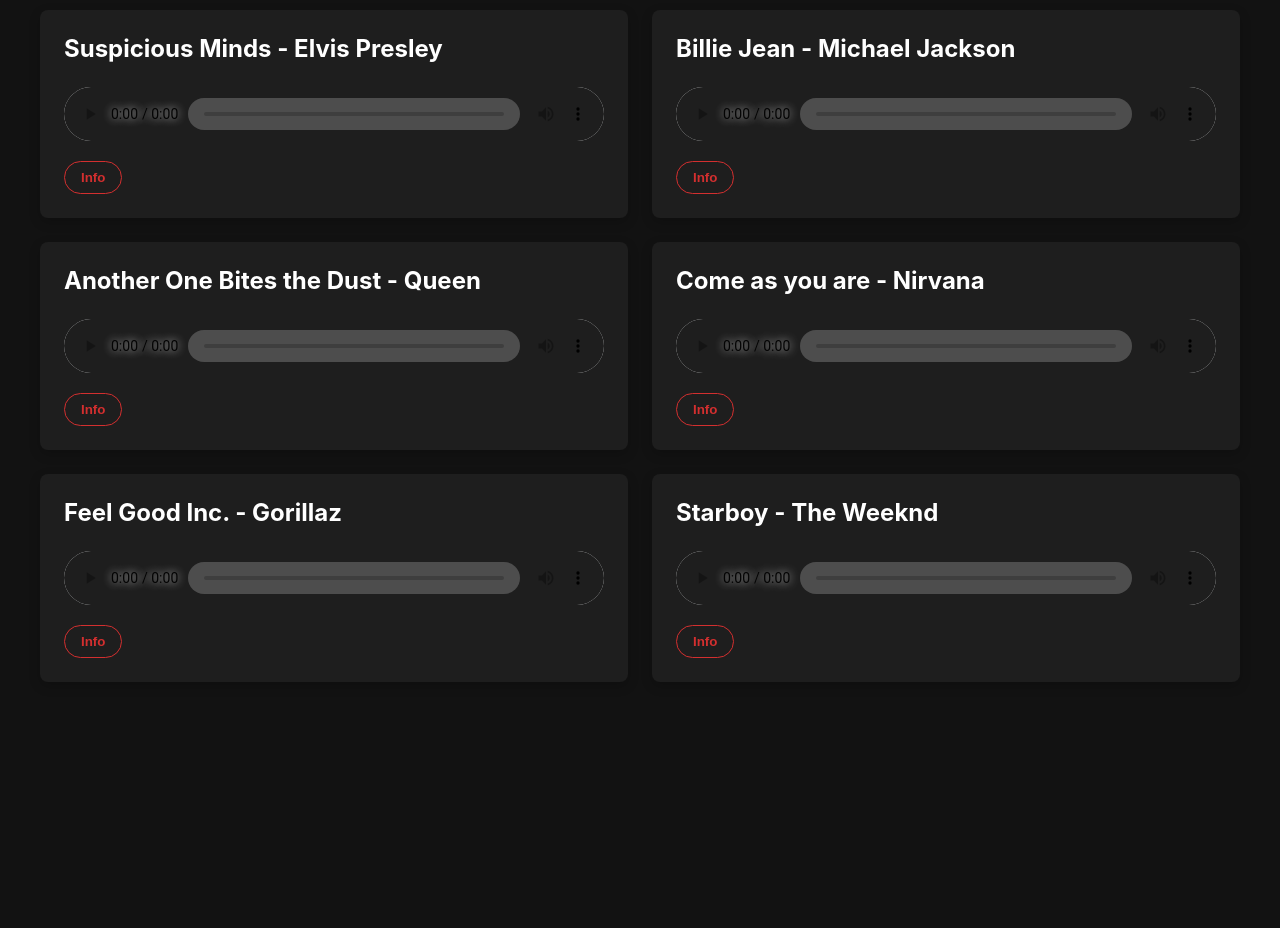
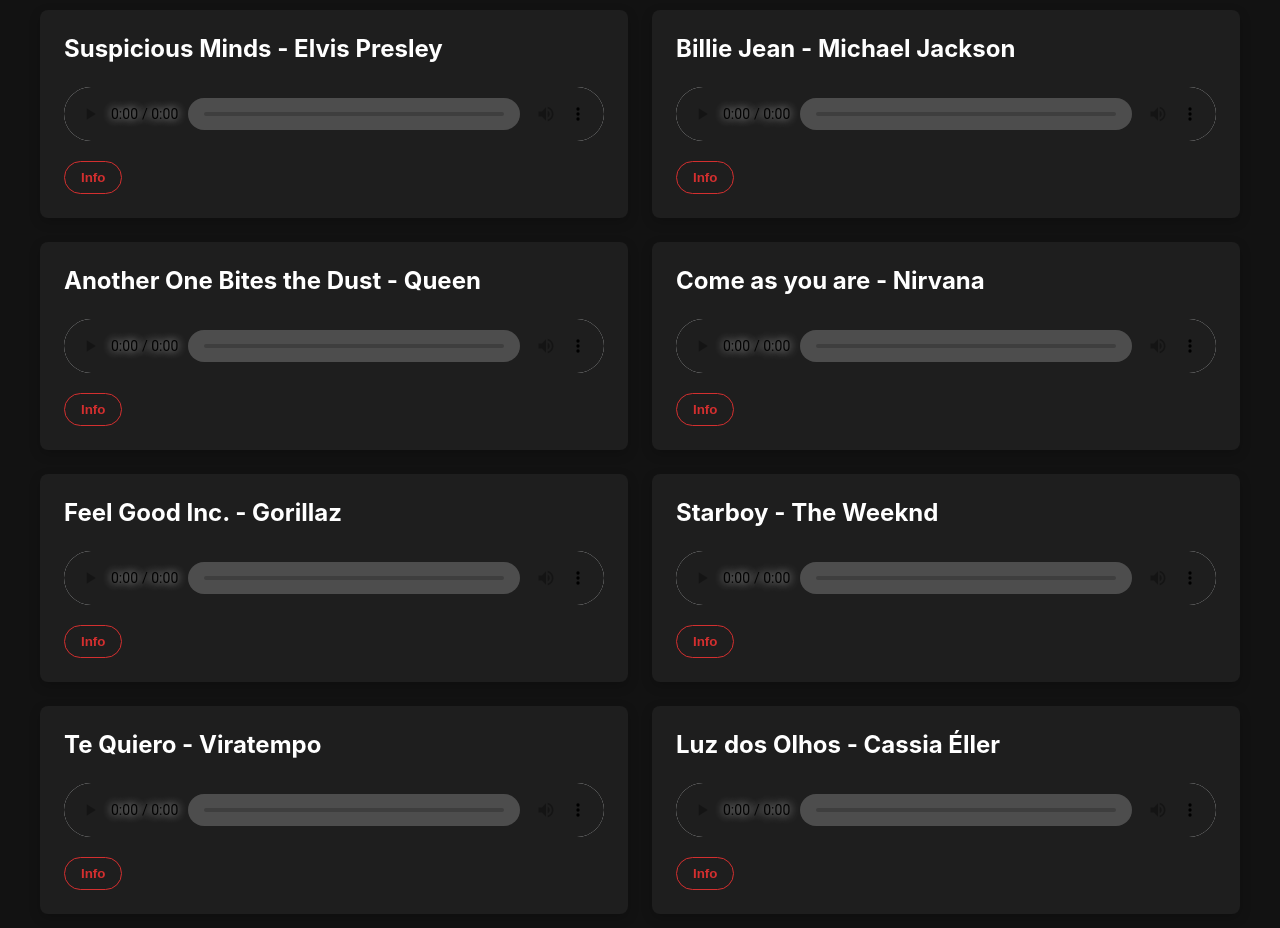
Before and after one commit to VictorJCFerreira/MiniPlayer-HTTP_Server, a plain HTML site: page MusicPlayer/assets/MiniPlayer.html in a window 1280 px wide. Shown: the part 130-1058 px from the top of the page. Before the commit the page ends 844 px from the top, so only its background shows below. Drawn offline with Linux system fonts and the light colour scheme.

Commit message:
MusicasPeri

```diff
--- a/MusicPlayer/assets/MiniPlayer.html
+++ b/MusicPlayer/assets/MiniPlayer.html
@@ -63,6 +63,24 @@
           <span id="info-musica6"></span>
       </div>
 
+      <div id="musica7">
+          <h2>Te Quiero - Viratempo</h2>
+          <audio controls>
+              <source src="/music/TeQuiero.mp3" type="audio/mpeg">
+          </audio>
+          <button onclick="getFileInfo('/music/TeQuiero.mp3', 'info-musica7')">Info</button>
+          <span id="info-musica7"></span>
+      </div>
+
+      <div id="musica8">
+          <h2>Luz dos Olhos - Cassia Éller</h2>
+          <audio controls>
+              <source src="/music/LuzDosOlhos.mp3" type="audio/mpeg">
+          </audio>
+          <button onclick="getFileInfo('/music/LuzDosOlhos.mp3', 'info-musica8')">Info</button>
+          <span id="info-musica8"></span>
+      </div>
+
     </div>
 
     <script>
```
